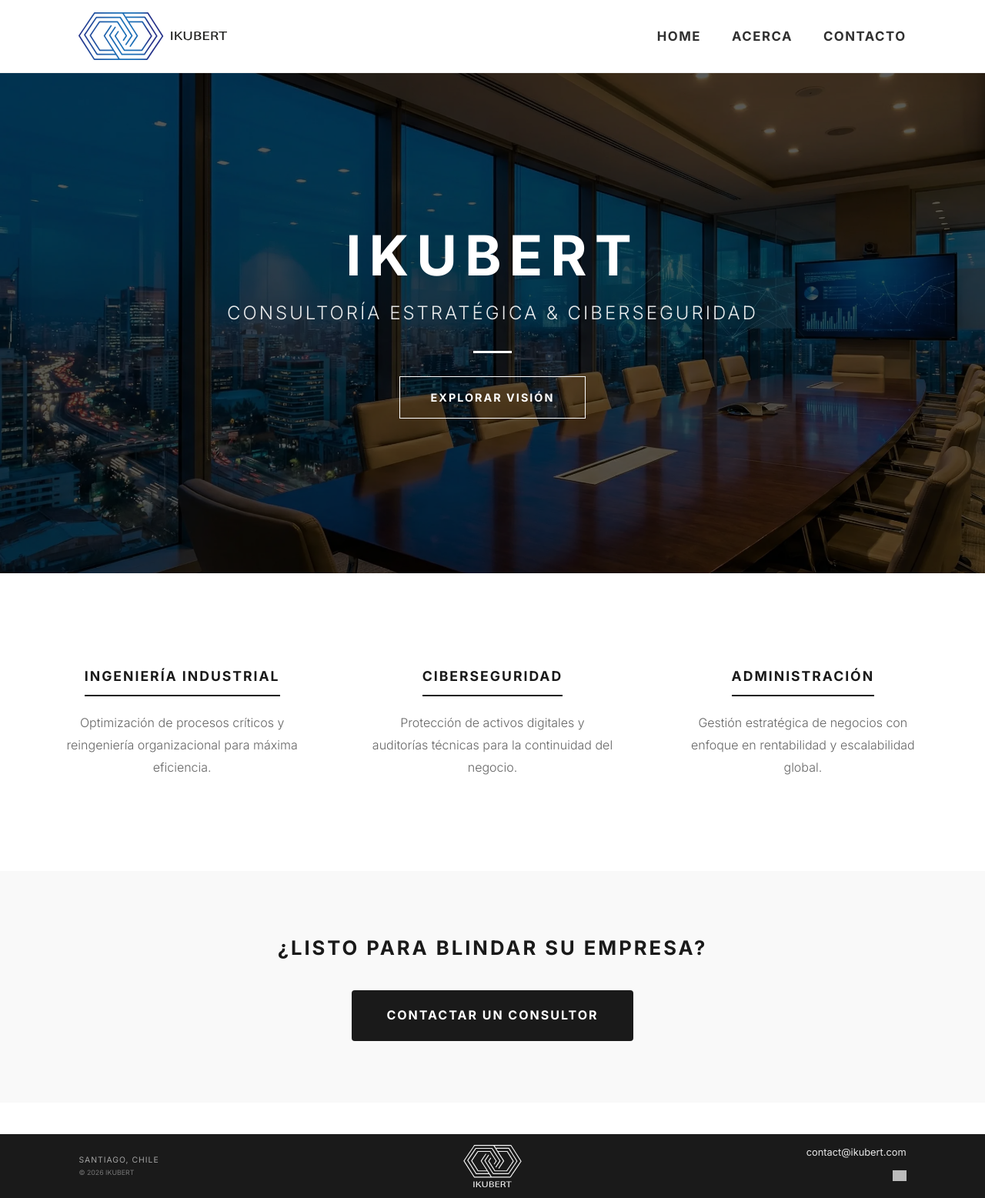
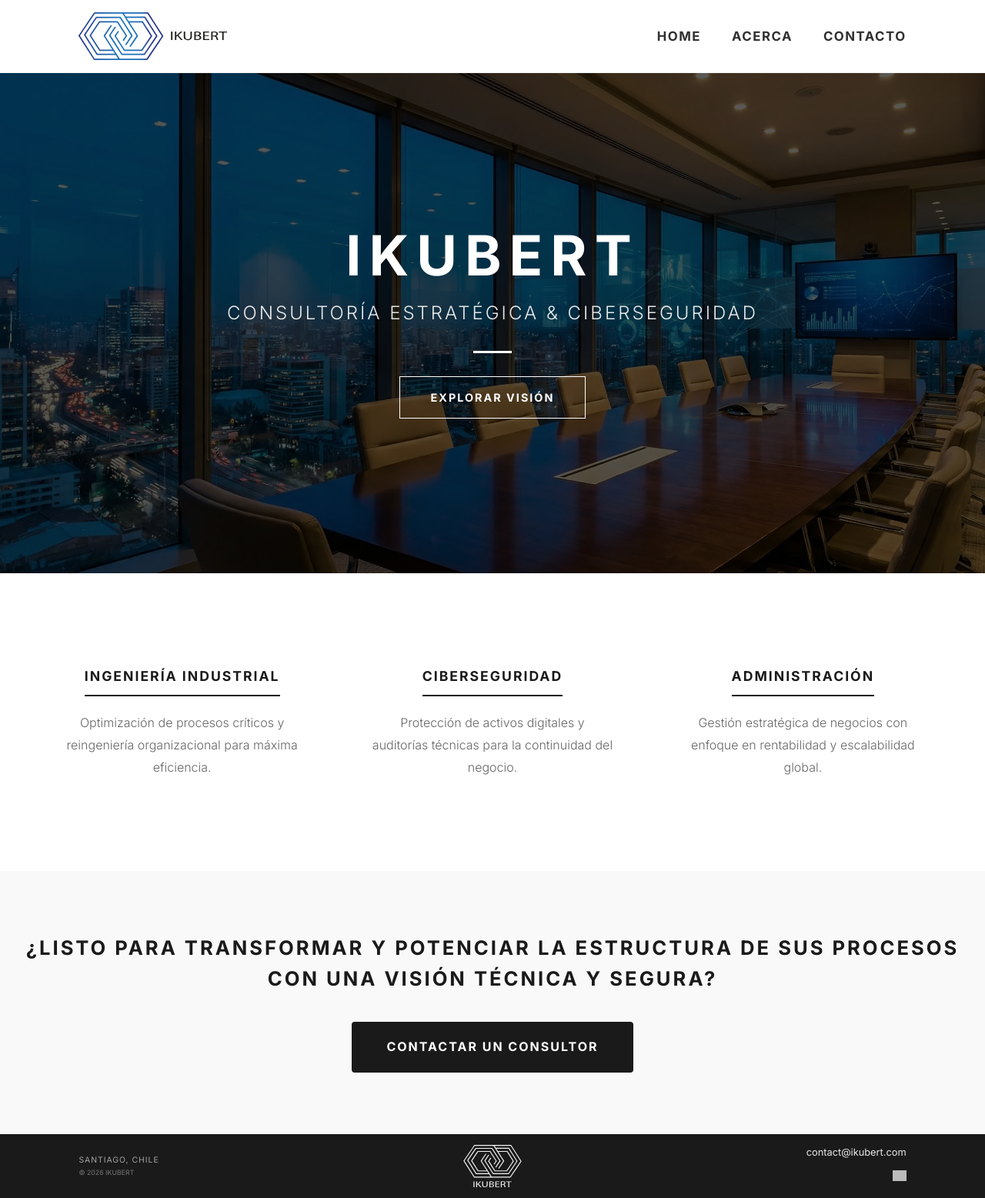
Before and after one commit to IKUBERT/ikubert.github.io, a Jekyll site: the page built from index.html, in a window 1280 px wide. Shown: the whole page at 77% size. Built offline with Jekyll 4.4.1, drawn with Linux system fonts in a browser that asks for light colours; grey boxes are pictures that could not be loaded.

Commit message:
Update index.html

```diff
--- a/index.html
+++ b/index.html
@@ -42,7 +42,7 @@ title: Home | IKUBERT
 </div>
 
 <div style="background: #f9f9f9; padding: 80px 20px; text-align: center; width: 100%; box-sizing: border-box;">
-    <h2 class="cta-title" style="text-transform: uppercase; letter-spacing: 3px; font-size: 1.6rem; margin-bottom: 35px;">¿Listo para blindar su empresa?</h2>
+    <h2 class="cta-title" style="text-transform: uppercase; letter-spacing: 3px; font-size: 1.6rem; margin-bottom: 35px;">¿Listo para transformar y potenciar la estructura de sus procesos con una visión técnica y segura?</h2>
     <div style="display: flex; justify-content: center; width: 100%;">
         <a href="/contacto" class="cta-button" style="background: #1a1a1a; color: #fff; padding: 20px 45px; text-decoration: none; font-weight: 700; letter-spacing: 2px; text-transform: uppercase; border-radius: 4px; display: inline-block; transition: 0.3s;">Contactar un Consultor</a>
     </div>
```
